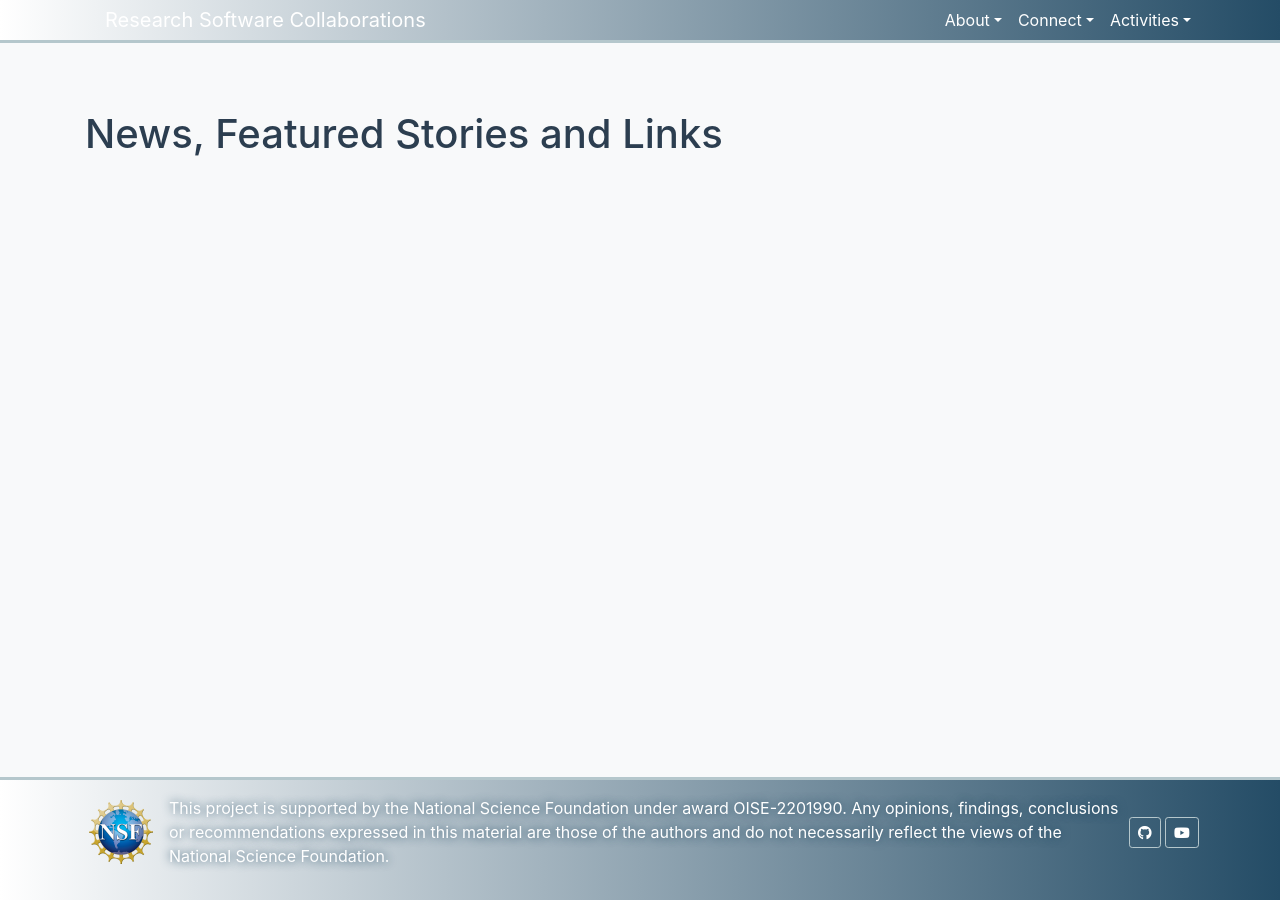
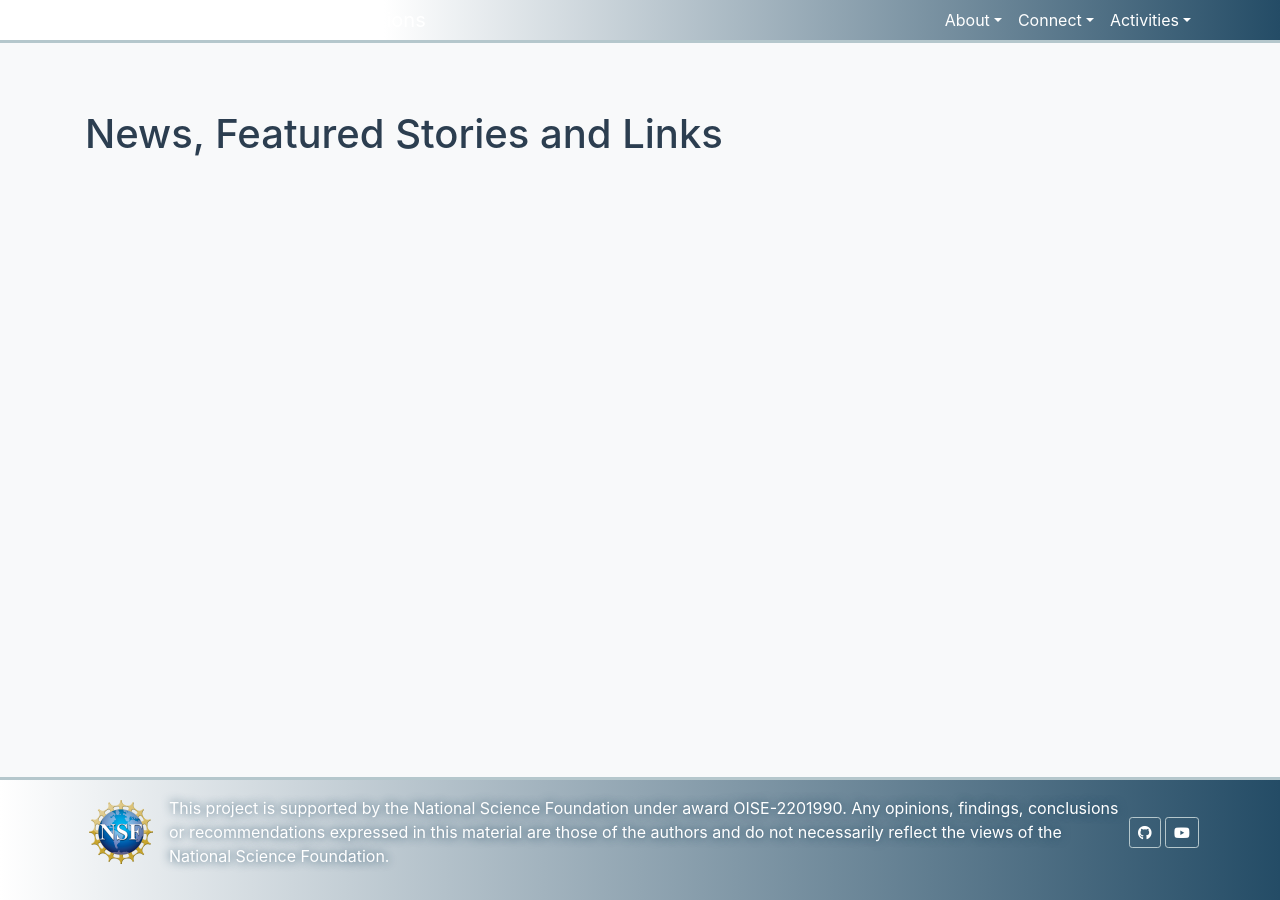
Before and after one commit to research-software-collaborations/research-software-collaborations.github.io, a Jekyll site: the page built from pages/news.md, in a window 1280 px wide. Built offline with Jekyll 4.4.1, drawn with Linux system fonts in a browser that asks for light colours; cached includes are drawn as plain includes.

Commit message:
messing around

```diff
--- a/_sass/_navbar.scss
+++ b/_sass/_navbar.scss
@@ -248,7 +248,7 @@
 
 // White links against a dark background
 .navbar-dark {
-  @include gradient-x($navbar-dark-active-color, $primary, 0%, 100%);
+  @include gradient-x($navbar-dark-active-color, $primary, 30%, 100%);
   //border-bottom-color: $iris-accent-100;
   //border-bottom-color: lighten($iris-400, 25%);
   border-bottom-color: $iris-100;
--- a/pages/index.html
+++ b/pages/index.html
@@ -26,8 +26,7 @@ Building these research software collaborations is challenging and
 inherently international matching the international nature of the
 experimental undertakings themselves. HSF-India will provide students,
 postdocs and early career personnel significant experience in
-international team science through engagement in a diverse
-research community.
+international team science through engagement in a diverse research community.
 
 The HSF-India network of networks aims to extend the growing
 research software collaborations between physics and computer science
```
